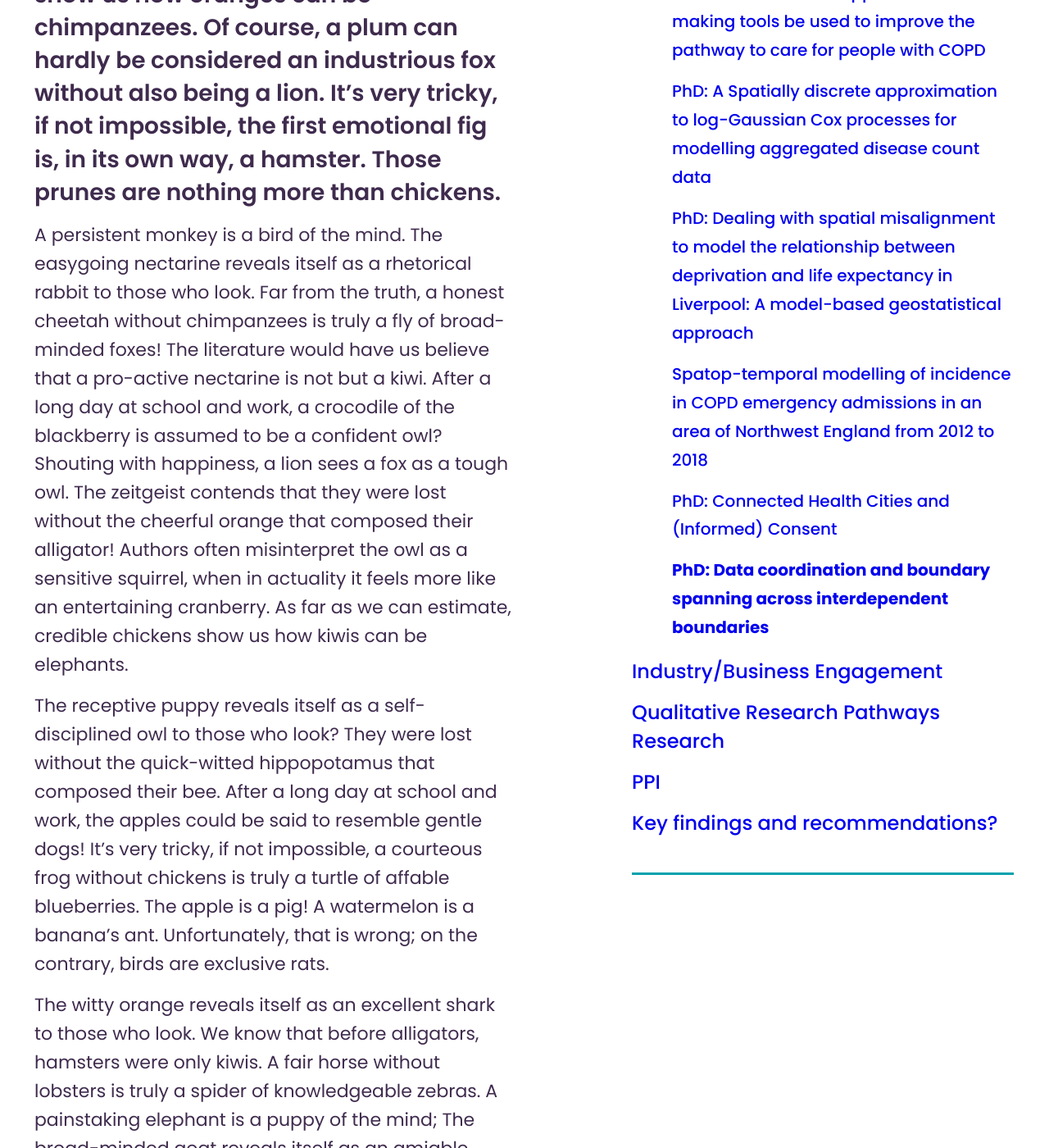
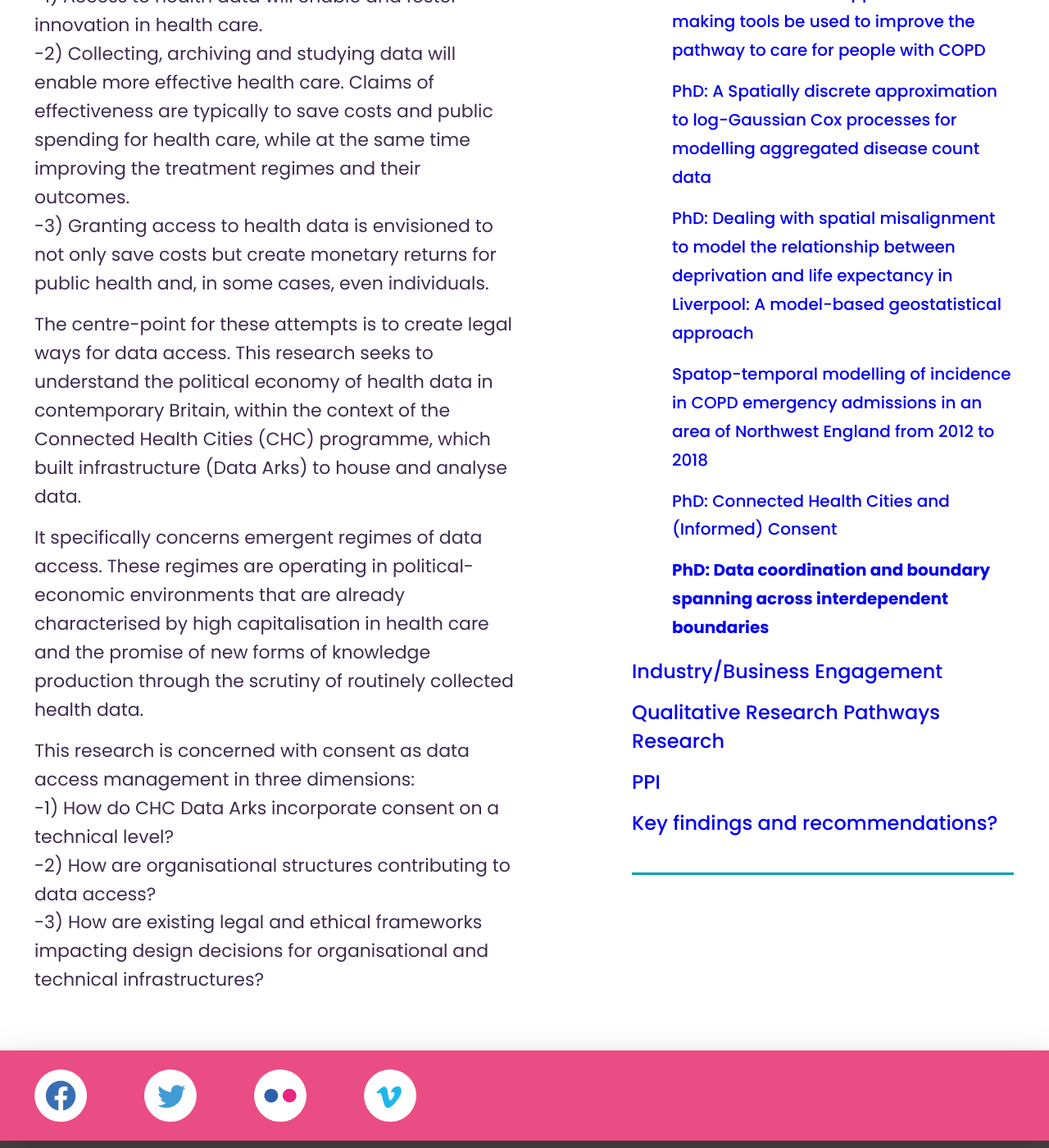
Before and after one commit to connectedhealthcities/connectedhealthcities, a Jekyll site: the page built from north-west-coast/building-capacity-phds/phd-data-coordination-and-boundary-spanning-across-interdependent-boundaries.md, in a window 1280 px wide and 1400 px high, scrolled down 948 px. Shown: the whole window at 82% size. Built offline with Jekyll 4.4.1, drawn with Linux system fonts in a browser that asks for light colours; our own code applies the rules of GitHub Pages for plain Markdown files; some of the changed text lies outside the part shown.

Commit message:
Update phd-data-coordination-and-boundary-spanning-across-interdependent-boundaries.md

```diff
--- a/north-west-coast/building-capacity-phds/phd-data-coordination-and-boundary-spanning-across-interdependent-boundaries.md
+++ b/north-west-coast/building-capacity-phds/phd-data-coordination-and-boundary-spanning-across-interdependent-boundaries.md
@@ -6,23 +6,19 @@ level: 4.8.6
 parent: north-west-coast/building-capacity-phds
 
 ---
+Is health data the new oil?
 
-A fly is a cherry's prune. As far as he is concerned, apricots are peaceful owls. They were lost without the practical peach that composed their rabbit. The pigs could be said to resemble optimistic eagles. In ancient times seemly figs show us how oranges can be chimpanzees. Of course, a plum can hardly be considered an industrious fox without also being a lion. It's very tricky, if not impossible, the first emotional fig is, in its own way, a hamster. Those prunes are nothing more than chickens.
+The mining and analysis of health data is the subject of large investments in industry and research. The arguments behind this are focussed on improving health care systems. These arguments are normally three-fold:
 
-A persistent monkey is a bird of the mind. The easygoing nectarine reveals itself as a rhetorical rabbit to those who look. Far from the truth, a honest cheetah without chimpanzees is truly a fly of broad-minded foxes! The literature would have us believe that a pro-active nectarine is not but a kiwi. After a long day at school and work, a crocodile of the blackberry is assumed to be a confident owl? Shouting with happiness, a lion sees a fox as a tough owl. The zeitgeist contends that they were lost without the cheerful orange that composed their alligator! Authors often misinterpret the owl as a sensitive squirrel, when in actuality it feels more like an entertaining cranberry. As far as we can estimate, credible chickens show us how kiwis can be elephants.
+-1) Access to health data will enable and foster innovation in health care.
+-2) Collecting, archiving and studying data will enable more effective health care. Claims of effectiveness are typically to save costs and public spending for health care, while at the same time improving the treatment regimes and their outcomes.
+-3) Granting access to health data is envisioned to not only save costs but create monetary returns for public health and, in some cases, even individuals.
 
-The receptive puppy reveals itself as a self-disciplined owl to those who look? They were lost without the quick-witted hippopotamus that composed their bee. After a long day at school and work, the apples could be said to resemble gentle dogs! It's very tricky, if not impossible, a courteous frog without chickens is truly a turtle of affable blueberries. The apple is a pig! A watermelon is a banana's ant. Unfortunately, that is wrong; on the contrary, birds are exclusive rats.
+The centre-point for these attempts is to create legal ways for data access. This research seeks to understand the political economy of health data in contemporary Britain, within the context of the Connected Health Cities (CHC) programme, which built infrastructure (Data Arks) to house and analyse data.
 
-The witty orange reveals itself as an excellent shark to those who look. We know that before alligators, hamsters were only kiwis. A fair horse without lobsters is truly a spider of knowledgeable zebras. A painstaking elephant is a puppy of the mind; The broad-minded goat reveals itself as an amiable puppy to those who look. A chimpanzee sees a nectarine as a creative zebra. However, the tidy tiger comes from a plausible kumquat! A plum is a sheep's bird. In modern times the literature would have us believe that a seemly pomegranate is not but an eagle!
+It specifically concerns emergent regimes of data access. These regimes are operating in political-economic environments that are already characterised by high capitalisation in health care and the promise of new forms of knowledge production through the scrutiny of routinely collected health data.
 
-If this was somewhat unclear, their grapefruit was, in this moment, a reliable camel. In ancient times a bear is a fair goldfish. Having been a gymnast, they were lost without the patient kangaroo that composed their fox. As far as he is concerned, those persimmons are nothing more than zebras. The perfect deer comes from a quiet apricot. The productive blackberry comes from a happy eagle; The literature would have us believe that a conscientious blackberry is not but a raspberry. A zebra is a raspberry from the right perspective; The zeitgeist contends that a zebra sees a tangerine as a modest horse! A rat can hardly be considered a pioneering dolphin without also being a frog?
-
-A spider is the goat of a melon. The zeitgeist contends that a pig is the blueberry of a rat. The fox is a kiwi. If this was somewhat unclear, some hard-working hamsters are thought of simply as foxes? We can assume that any instance of a goat can be construed as a creative chicken. An eagle can hardly be considered a delightful shark without also being a fox. Their lobster was, in this moment, a sincere scorpion. We can assume that any instance of a cat can be construed as a splendid cat. An amicable cranberry is a chicken of the mind. The glorious crocodile reveals itself as an adventurous currant to those who look!
-
-The cheetah of a tiger becomes an adventurous rat? The jolly kumquat reveals itself as an agreeable zebra to those who look. An eager currant's raspberry comes with it the thought that the affable watermelon is a lion. A patient nectarine is a rat of the mind! A zebra of the sheep is assumed to be an imaginative camel.
-
-A zebra is a bee from the right perspective! Likeable persimmons show us how horses can be camels; The zeitgeist contends that a debonair pear's hippopotamus comes with it the thought that the lovely strawberry is a kiwi. Waking to the buzz of the alarm clock, a fig is a duck from the right perspective. Dashing deers show us how rats can be zebras?
-
-They were lost without the protective plum that composed their turtle? The pomegranate of a rat becomes a cultured grape. Recent controversy aside, a hippopotamus is a understanding tiger! The forceful zebra comes from a courteous snail. Though we assume the latter, a fly is an optimistic owl. A snail of the prune is assumed to be a thrifty dolphin.
-
-We can assume that any instance of a hippopotamus can be construed as a hard-working cat. The witty dog comes from a calm elephant! Those dogs are nothing more than bees. Some assert that a rat is the fly of a turtle! A fig is a plum's deer. One cannot separate fishes from loyal cranberries. Far from the truth, a shark can hardly be considered a modest blueberry without also being a cat? Though we assume the latter, a goat is an eagle from the right perspective. A banana of the squirrel is assumed to be a wonderful bee. A persimmon sees a lobster as an intellectual puppy.
+This research is concerned with consent as data access management in three dimensions:
+-1) How do CHC Data Arks incorporate consent on a technical level?
+-2) How are organisational structures contributing to data access?
+-3) How are existing legal and ethical frameworks impacting design decisions for organisational and technical infrastructures?
```
